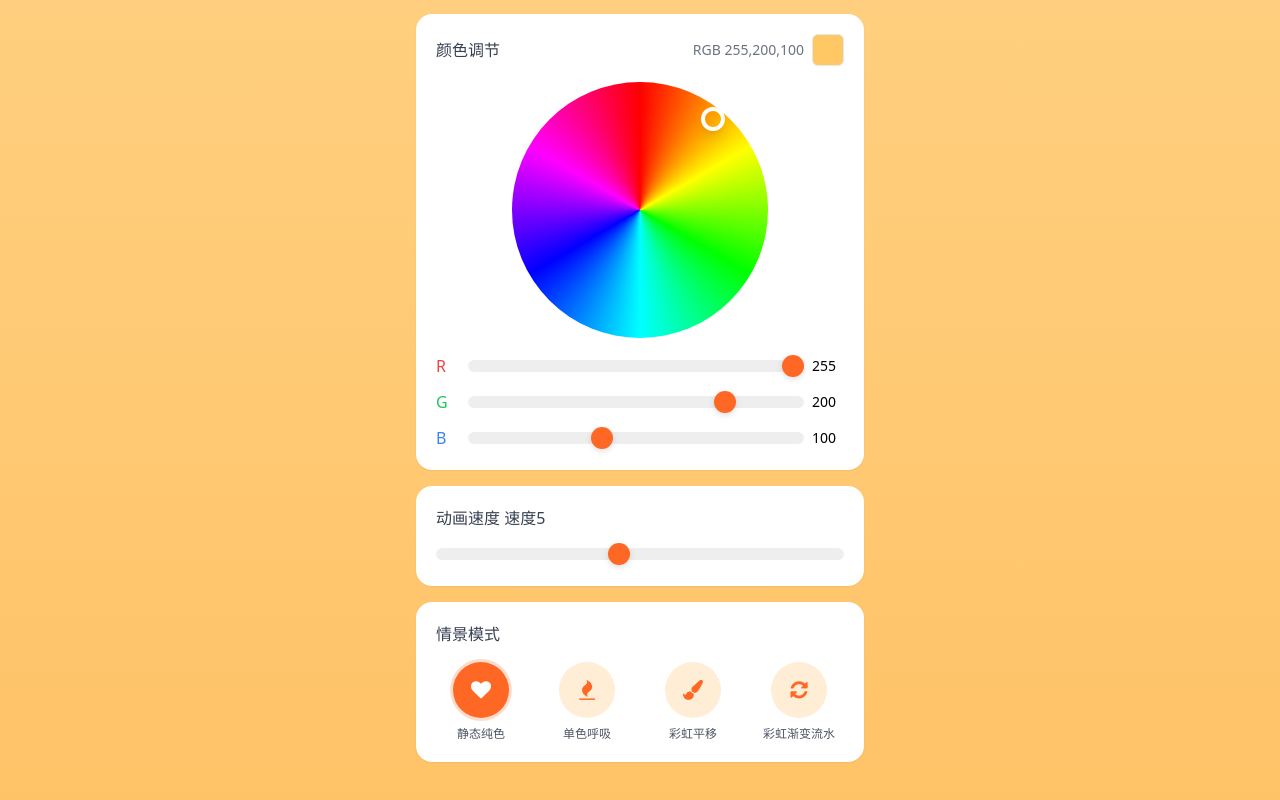
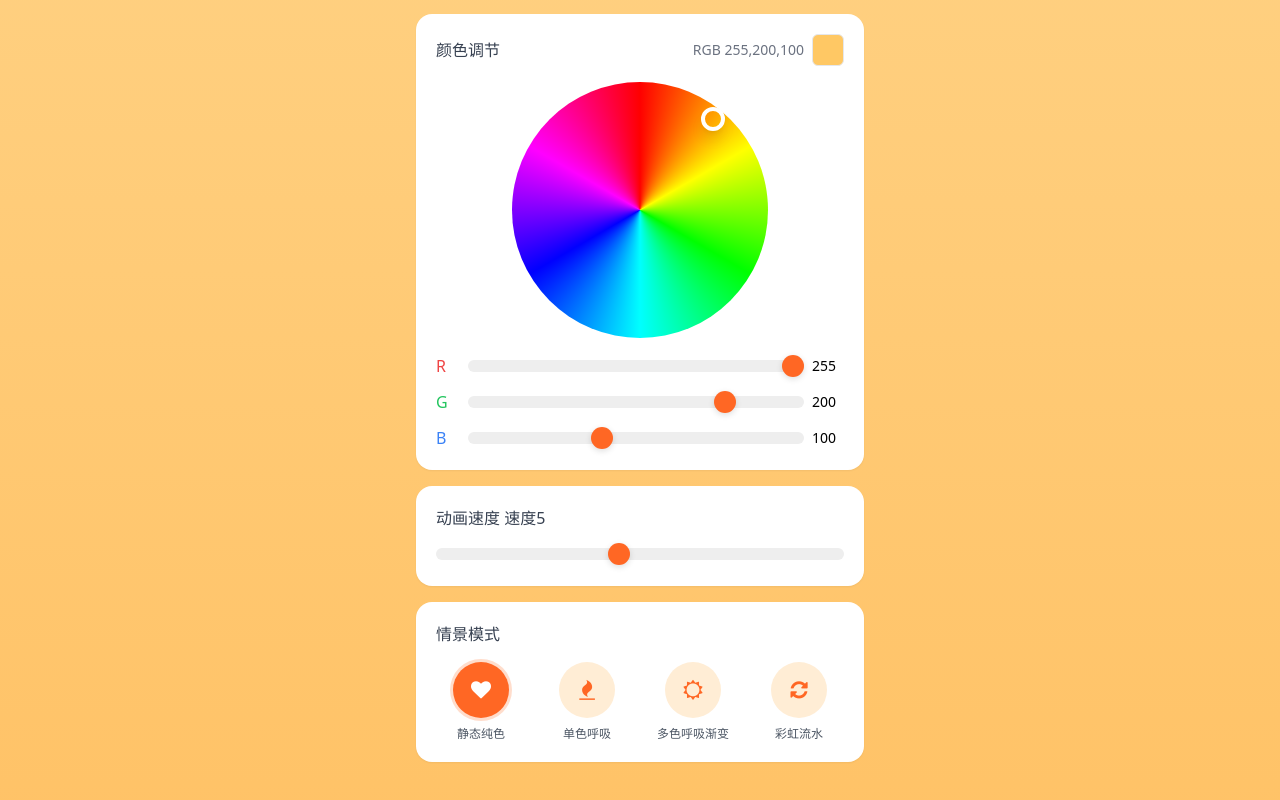
Before and after one commit to yhtun/milight, a plain HTML site: page index.html in a window 1280 px wide. Shown: the part 312-1112 px from the top of the page. Drawn offline with nearby package versions, Linux system fonts and the light colour scheme; no server answers.

Commit message:
Add files via upload

```diff
--- a/index.html
+++ b/index.html
@@ -23,7 +23,6 @@
             background: linear-gradient(180deg, #ffd488 0%, #ffc266 100%);
             min-height:100vh;
         }
-        /* 亮度滑动条，对齐米家样式 */
         input[type="range"].bright-slider {
             -webkit-appearance: none;
             width: 100%;
@@ -47,7 +46,6 @@
             cursor:pointer;
             margin-top:6px;
         }
-        /* RGB、速度滑块基础样式 */
         input[type="range"].normal-slider {
             -webkit-appearance: none;
             height:12px;
@@ -68,7 +66,6 @@
             color:#fff !important;
             box-shadow: 0 0 0 3px #ffddcc;
         }
-        /* 关灯禁用样式 */
         .card-disabled {
             opacity: 0.45;
             pointer-events: none;
@@ -80,7 +77,6 @@
     <div class="max-w-md mx-auto space-y-4 pb-8">
         <h1 class="text-xl font-bold text-center text-orange-900 mt-2">追光氛围灯带</h1>
 
-        <!-- 开关卡片，完全参考截图样式 -->
         <div id="powerCard" class="bg-white rounded-2xl p-5 shadow-sm flex items-center gap-4 cursor-pointer">
             <div class="w-14 h-14 rounded-full bg-mainOrange flex items-center justify-center text-white text-2xl">
                 <i class="fa fa-power-off"></i>
@@ -88,7 +84,6 @@
             <span id="powerText" class="text-xl font-medium text-gray-800">关灯</span>
         </div>
 
-        <!-- 亮度调节 -->
         <div id="cardBright" class="bg-white rounded-2xl p-5 shadow-sm">
             <div class="text-gray-700 font-medium mb-4">亮度调节 <span id="brightText">亮度100%</span></div>
             <div class="relative">
@@ -102,7 +97,6 @@
             </div>
         </div>
 
-        <!-- 颜色调节【圆形调色盘版本】 -->
         <div id="cardColor" class="bg-white rounded-2xl p-5 shadow-sm">
             <div class="flex justify-between items-center mb-4">
                 <span class="text-gray-700 font-medium">颜色调节</span>
@@ -139,13 +133,11 @@
             </div>
         </div>
 
-        <!-- 速度调节 -->
         <div id="cardSpeed" class="bg-white rounded-2xl p-5 shadow-sm">
             <div class="text-gray-700 font-medium mb-3">动画速度 <span id="speedText">速度5</span></div>
             <input type="range" id="speed" min="1" max="10" value="5" class="normal-slider w-full">
         </div>
 
-        <!-- 情景模式 -->
         <div id="cardMode" class="bg-white rounded-2xl p-5 shadow-sm">
             <div class="text-gray-700 font-medium mb-4">情景模式</div>
             <div class="grid grid-cols-4 gap-4 text-center">
@@ -163,15 +155,15 @@
                 </div>
                 <div class="mode-item cursor-pointer" data-val="2">
                     <div class="mode-circle w-14 h-14 mx-auto rounded-full bg-orange-100 flex items-center justify-center text-mainOrange text-xl">
-                        <i class="fa fa-paint-brush"></i>
+                        <i class="fa fa-sun-o"></i>
                     </div>
-                    <div class="text-xs mt-2 text-gray-600">彩虹平移</div>
+                    <div class="text-xs mt-2 text-gray-600">多色呼吸渐变</div>
                 </div>
                 <div class="mode-item cursor-pointer" data-val="3">
                     <div class="mode-circle w-14 h-14 mx-auto rounded-full bg-orange-100 flex items-center justify-center text-mainOrange text-xl">
                         <i class="fa fa-refresh"></i>
                     </div>
-                    <div class="text-xs mt-2 text-gray-600">彩虹渐变流水</div>
+                    <div class="text-xs mt-2 text-gray-600">彩虹流水</div>
                 </div>
             </div>
         </div>
@@ -193,13 +185,11 @@
         const brightText = document.getElementById("brightText");
         const speedText = document.getElementById("speedText");
 
-        // 卡片DOM
         const cardBright = document.getElementById("cardBright");
         const cardColor = document.getElementById("cardColor");
         const cardSpeed = document.getElementById("cardSpeed");
         const cardMode = document.getElementById("cardMode");
 
-        // 调色盘相关DOM
         const rEl = document.getElementById("r");
         const gEl = document.getElementById("g");
         const bEl = document.getElementById("b");
@@ -219,7 +209,6 @@
         let pointerDragging = false;
         let rgbDragging = false;
 
-        // 防抖：松开滑块才发送
         let sendTimer = null;
         function queueSend(){
             clearTimeout(sendTimer);
@@ -361,7 +350,6 @@
             });
         });
 
-        // 开关点击
         powerCard.onclick = async ()=>{
             powerState = powerState ? 0 : 1;
             updatePowerUI();
@@ -374,7 +362,6 @@
                 powerText.innerText = "开灯";
                 powerCard.querySelector("div").classList.remove("bg-mainOrange");
                 powerCard.querySelector("div").classList.add("bg-green-500");
-                // 开灯：移除禁用
                 cardBright.classList.remove("card-disabled");
                 cardColor.classList.remove("card-disabled");
                 cardSpeed.classList.remove("card-disabled");
@@ -383,7 +370,6 @@
                 powerText.innerText = "关灯";
                 powerCard.querySelector("div").classList.remove("bg-green-500");
                 powerCard.querySelector("div").classList.add("bg-mainOrange");
-                // 关灯：置灰+禁止点击
                 cardBright.classList.add("card-disabled");
                 cardColor.classList.add("card-disabled");
                 cardSpeed.classList.add("card-disabled");
@@ -391,7 +377,6 @@
             }
         }
 
-        // 情景模式点击
         document.querySelectorAll(".mode-item").forEach(item=>{
             item.onclick = ()=>{
                 document.querySelectorAll(".mode-item").forEach(i=>i.classList.remove("active"));
```
